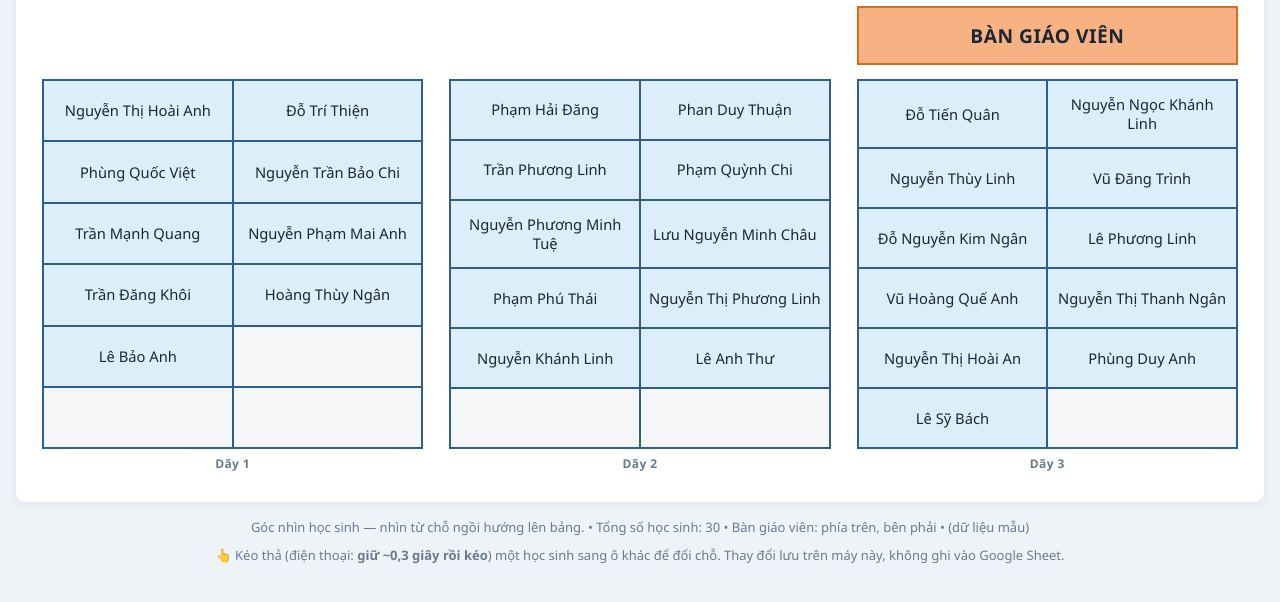
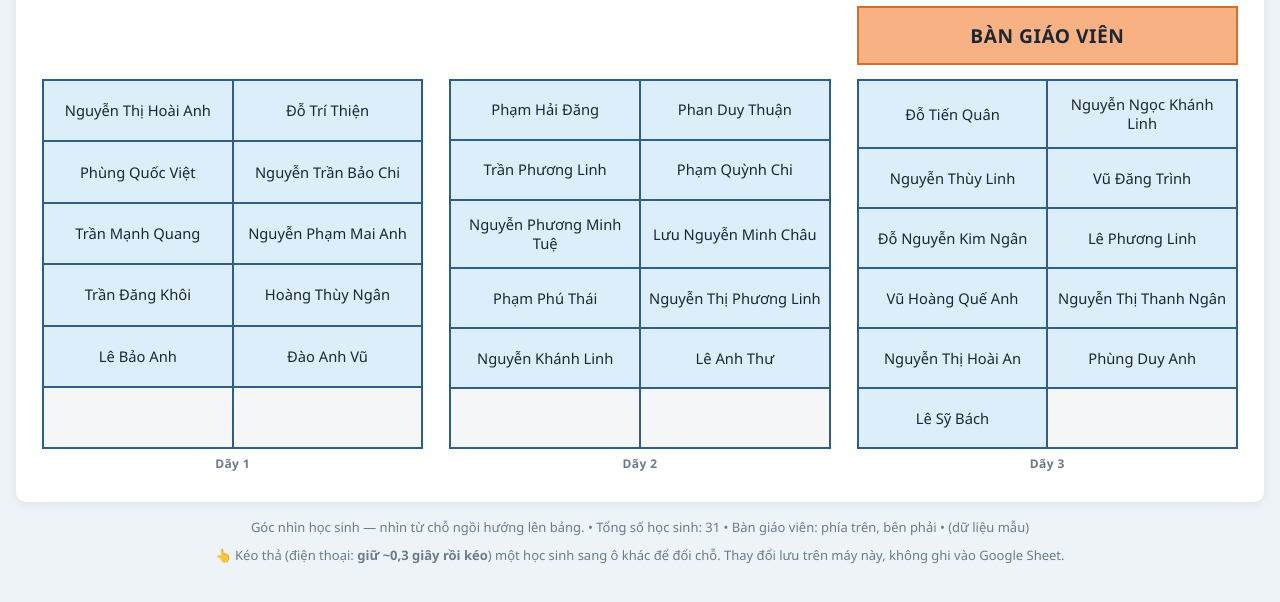
Before and after one commit to KyDung/SoDoLop12A8, a plain HTML site: page index.html in a window 1280 px wide. Shown: the part 272-874 px from the top of the page. Drawn offline with nearby package versions, Linux system fonts and the light colour scheme; no server answers.

Commit message:
Thêm học sinh Đào Anh Vũ vào ô trống đầu tiên
Co-Authored-By: Claude Sonnet 5.5 <noreply@anthropic.com>

```diff
--- a/index.html
+++ b/index.html
@@ -186,7 +186,10 @@ const CONFIG = {
   SHEET_ID:   "1p1EpjqGQT0Tai5Sdi6LUvem5wtlOI7qfsient6o5wRM",
   SHEET_NAME: "SoDoLop",   // tên tab trong Google Sheet
   TITLE:      "SƠ ĐỒ LỚP 12A8",
-  DESK:       "Trên - Phải"  // vị trí bàn giáo viên mặc định (góc nhìn học sinh)
+  DESK:       "Trên - Phải",  // vị trí bàn giáo viên mặc định (góc nhìn học sinh)
+  // Học sinh thêm trực tiếp trên web (chưa có trong Sheet): tự xếp vào ô trống đầu tiên.
+  // Nếu tên đã có trong Sheet thì bỏ qua, nên sau này thêm vào Sheet rồi xoá dòng ở đây cũng được.
+  EXTRA:      ["Đào Anh Vũ"]
 };
 
 /* Dữ liệu dự phòng: dùng khi chưa cấu hình Sheet hoặc mạng lỗi */
@@ -358,7 +361,28 @@ function buildGroups(headers, rows){
     if (groups.some(g => (g[r] || []).some(v => v))) last = r;
   }
   groups = groups.map(g => g.slice(0, last + 1));
+  addExtras();
   applySwaps();
+}
+
+/* Xếp học sinh thêm (CONFIG.EXTRA) vào ô trống đầu tiên, quét theo hàng rồi theo dãy */
+function addExtras(){
+  const present = new Set(groups.flat(2).map(noAccent));
+  for (const name of CONFIG.EXTRA || []){
+    if (present.has(noAccent(name))) continue;
+    let placed = false;
+    const nRows = Math.max(0, ...groups.map(g => g.length));
+    for (let r = 0; r < nRows && !placed; r++)
+      for (const g of groups){
+        const seat = g[r];
+        const i = seat ? seat.indexOf("") : -1;
+        if (i >= 0){ seat[i] = name; placed = true; break; }
+      }
+    if (!placed && groups.length){          // hết ô trống: thêm hàng mới ở dãy đầu
+      groups.forEach((g, gi) => g.push(groups[gi][0].map(() => "")));
+      groups[0][groups[0].length - 1][0] = name;
+    }
+  }
 }
 
 /* --------------------------- Hiển thị --------------------------- */
```
